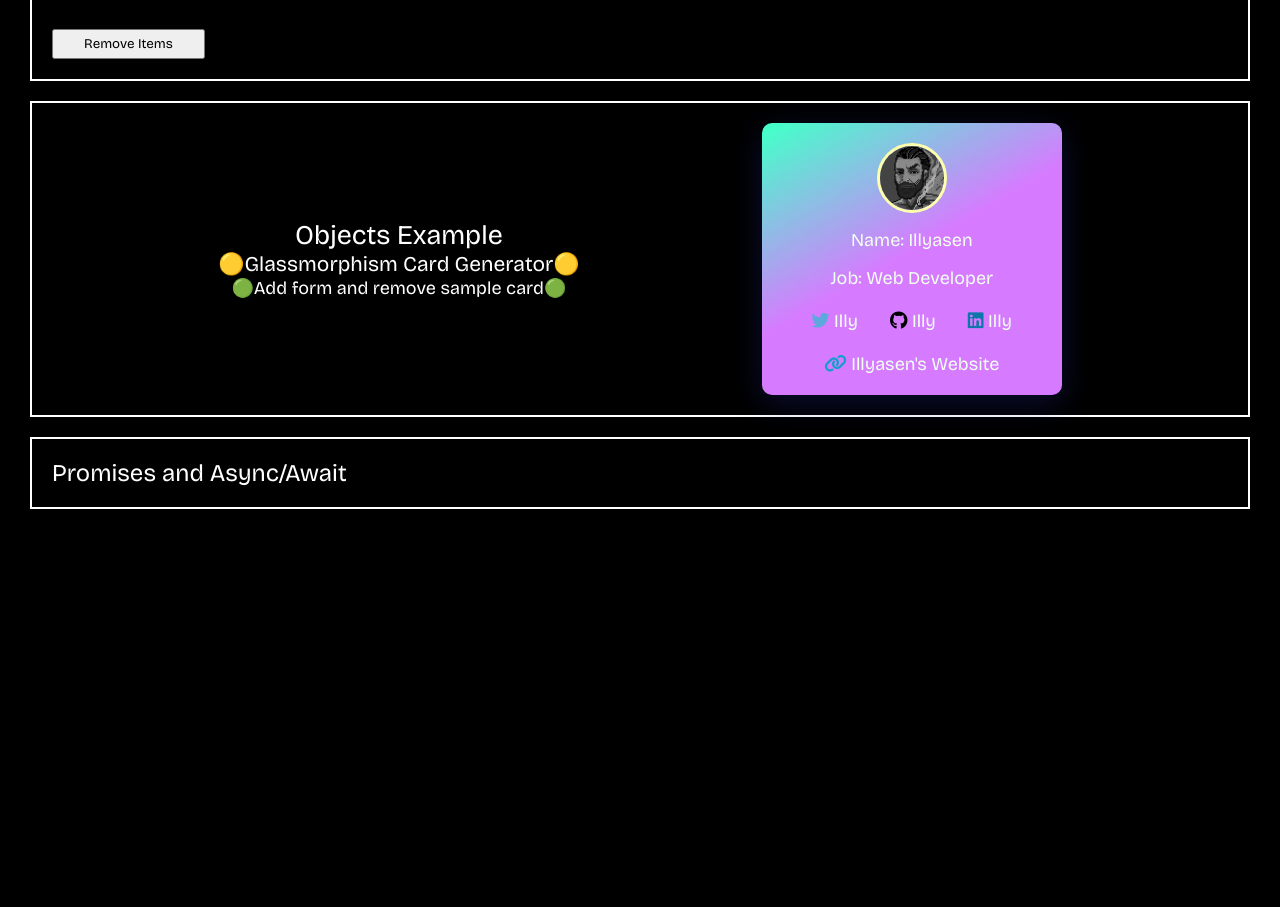
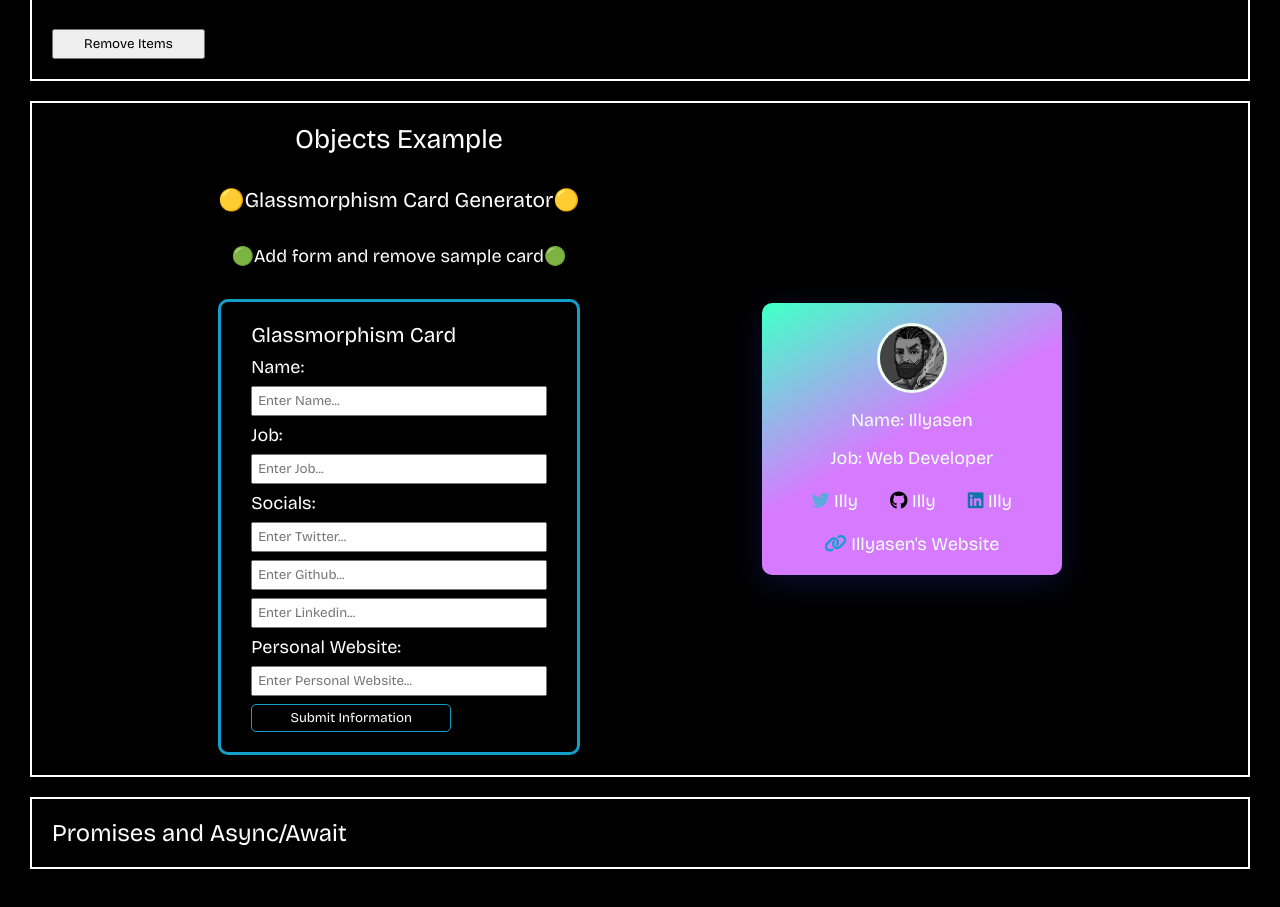
Before and after one commit to illyasen1999/sandbox-js, a plain HTML site: page index.html in a window 1280 px wide. Shown: the part 821-1728 px from the top of the page. Before the commit the page ends 1370 px from the top, so only its background shows below. Drawn offline with nearby package versions, Linux system fonts and the light colour scheme.

Commit message:
Working on the Form. Next work on functionality

```diff
--- a/index.html
+++ b/index.html
@@ -83,9 +83,26 @@
 
                 <h3>🟡Glassmorphism Card Generator🟡</h3>
                 <p>🟢Add form and remove sample card🟢</p>
+
+                <form action="" class="card-form">
+                    <h3 class="form-title">Glassmorphism Card</h3>
+
+                    <label for="">Name: </label>
+                    <input type="text" class="card-name input-field" placeholder="Enter Name...">
+                    <label for="">Job: </label>
+                    <input type="text" class="card-job input-field" placeholder="Enter Job...">
+                    <label for="">Socials: </label>
+                    <input type="text" class="card-twitter input-field"  placeholder="Enter Twitter...">
+                    <input type="text" class="card-github input-field"  placeholder="Enter Github...">
+                    <input type="text" class="card-linkedin input-field"  placeholder="Enter Linkedin...">
+                    <label for="">Personal Website: </label>
+                    <input type="text" class="card-website input-field"  placeholder="Enter Personal Website...">
+                    <button type="submit" class="card-submit form-button">Submit Information</button>
+                </form>
             </div>
 
             <div class="inner-box-2">
+                <!-- Maybe Vercel gradient color style https://vercel.com/ -->
                 <div class="glass-card">
                     <img src="/img/gigachad8bit.jpg" alt="profile-img" class="profile-img">
 
--- a/main.js
+++ b/main.js
@@ -265,4 +265,4 @@ console.log(`Age: ${age}, Gender: ${gender}, House Number: ${houseNumber}, City:
 
 let {nestObj:{ nestOne: { nestTwo }}} = personInfo;
 
-console.log(nestTwo)
+console.log(nestTwo);
--- a/style.css
+++ b/style.css
@@ -13,6 +13,9 @@
     --linikedin-color: rgba(14, 118, 168);
     --azure-color: #F0FFFF;
     --honey-dew: #F0FFF0;
+    --start-blue: #0080ef;
+    --end-blue: #00dad9;
+    --start-end-blue: linear-gradient(330deg, var(--start-blue) 52%, var(--end-blue) 98%);
 
     /* Font Family */
     --bricolage-font: 'Bricolage Grotesque', sans-serif;
@@ -34,6 +37,10 @@ body {
 
 input, button {
     width: 13%;
+}
+
+button {
+    cursor: pointer;
 }
 
 ul, li, a {
@@ -142,6 +149,47 @@ ul, li, a {
 
 .inner-box {
     text-align: center;
+    display: flex;
+    flex-direction: column;
+    gap: 2rem;
+}
+
+.card-form {
+    text-align: start;
+    display: flex;
+    flex-direction: column;
+    justify-content: start;
+    gap: 0.50rem;
+    border: 3px solid var(--react-blue);
+    border-radius: 10px;
+    padding: 20px 30px;
+}
+
+/* 🟡 Linear Gradient box shadow using --start-end-blue */
+/* 🟡 animation after focus  */
+.card-form:hover {
+    border: 3px solid transparent;
+    box-shadow: 5px 5px 80px var(--react-blue);
+    transition: cubic-bezier(0.075, 0.82, 0.165, 1) 0.25s;
+}
+
+.card-form .input-field {
+    width: 100%;
+}
+
+.card-submit {
+    width: 200px;
+    color: var(--light-color);
+    background-color: var(--dark-color);
+    border-radius: 5px;
+    border: 1.25px solid var(--react-blue);
+}
+
+.card-submit:hover {
+    color: var(--dark-color);
+    background-color: var(--react-blue);
+    background: linear-gradient(330deg, var(--start-blue) 52%, var(--end-blue) 98%);
+    transition: 0.25s;
 }
 
 .glass-card-gen-box {
@@ -173,7 +221,7 @@ ul, li, a {
 
 .profile-img {
     width: 70px;
-    border: 3px solid var(--yellow-color);
+    border: 3px solid var(--honey-dew);
     border-radius: 50px;
 }
 
```
